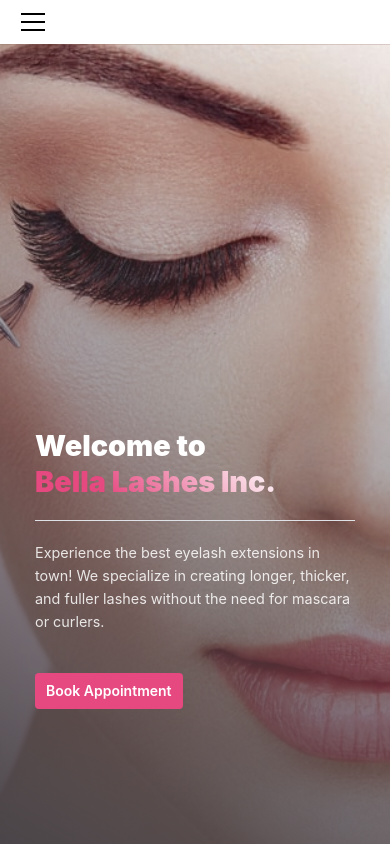
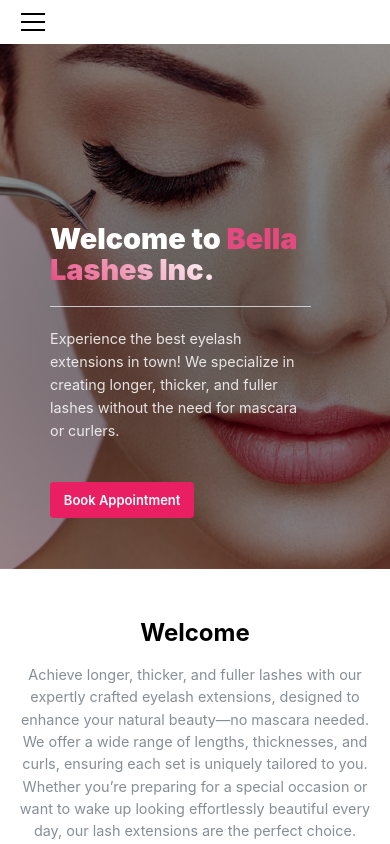
Before and after one commit to bella77-69/booking-app, a React (Vite) app in the folder client/: page / in a window 390 px wide. Shown: the top 844 px of the page. Built offline with nearby package versions, Linux system fonts and the light colour scheme.

Commit message:
finshed with styling on the Hero component

```diff
--- a/client/src/components/Hero/Hero.jsx
+++ b/client/src/components/Hero/Hero.jsx
@@ -7,7 +7,7 @@
       <Container size="lg">
         <div className={classes.inner}>
           <div className={classes.content}>
-            <Title className={classes.title}>
+            <Title className={classes.title} order={1}>
               Welcome to{" "}
               <Text component="span" variant="filled" color="pink" inherit>
                 Bella {" "}
@@ -19,10 +19,11 @@
                 gradient={{ from: "pink", to: "white" }}
               >
                 Lashes Inc.
-              </Text>{" "}
+              </Text>
             </Title>
+
+            <Text size="lg" className={classes.description} mt={20}>
             <Divider my="lg" />
-            <Text size="lg" className={classes.description} mt={20}>
               Experience the best eyelash extensions in town! We specialize in
               creating longer, thicker, and fuller lashes without the need for
               mascara or curlers.
@@ -33,8 +34,8 @@
               size="sm"
               className={classes.control}
               mt={40}
-               component="a"
-          href="/login"
+              component="a"
+              href="/login"
             >
               Book Appointment
             </Button>
--- a/client/src/components/Hero/Hero.module.css
+++ b/client/src/components/Hero/Hero.module.css
@@ -1,118 +1,143 @@
+:root {
+  --color-background-dark: rgba(0, 0, 0, 0.6);
+  --color-background-light: rgba(0, 0, 0, 0.4);
+}
+
 .hero {
   background-size: cover;
   background-position: center center;
-  background-image: linear-gradient(210deg, rgba(130, 201, 30, 0) 0%, #4a4549 95%),
+  background-image: radial-gradient(
+      circle,
+      var(--color-background-dark),
+      var(--color-background-light)
+    ),
     url(../../assets/images/main.jpg);
-  /* background-image: radial-gradient(circle, rgba(0, 0, 0, 0.4), rgba(0, 0, 0, 0.6)),
-    url(../../assets/images/main.jpg); */
-  padding-top: calc(var(--mantine-spacing-xl) * 10);
-  padding-bottom: calc(var(--mantine-spacing-xl) * 4);
+  color: var(--mantine-color-white);
+  padding-top: 8vh;
+  padding-bottom: 8vh;
+  /* min-height: 100vh; */
+
+  @media (max-width: 425px) {
+    padding-top: 6vh;
+    padding-bottom: 6vh;
+    min-height: auto;
+  }
+
+  @media (min-width: 426px) {
+    padding-top: 12vh;
+    padding-bottom: 8vh;
+    /* min-height: 100vh; */
+  }
 }
+
 
 .inner {
   display: flex;
   justify-content: space-between;
+  align-items: center;
   max-width: 1800px;
   margin: 0 auto;
+  padding-top: calc(var(--mantine-spacing-xl) * 2);
 
   @media (max-width: 1024px) {
-    max-width: 70%;
+    max-width: 80%;
   }
 
   @media (max-width: 768px) {
     flex-direction: column;
-    align-items: center;
-    max-width: 65%;
+    max-width: 90%;
   }
 
-  @media (max-width: 480px) {
-    max-width: 100%;
+  @media (min-width: 1024px) {
+    margin-left: 7rem;
   }
+
+  @media (min-width: 1440px) {
+    margin-left: 0rem;
 }
+}
+.content {
+  max-width: 85%;
+  padding-top: calc(var(--mantine-spacing-xl) * 1);
 
-.content {
-  padding-top: calc(var(--mantine-spacing-xl) * 2);
-  padding-bottom: calc(var(--mantine-spacing-xl) * 2);
-  margin-right: calc(var(--mantine-spacing-xl) * 3);
-
-
-  @media (max-width: 768px) {
-    max-width: 100%;
-    margin-right: 0;
+  @media (max-width: 425px) {
+    max-width: 90%;
+    margin-top: 2rem;
   }
 }
 
 .title {
   color: var(--mantine-color-white);
-  font-family: Greycliff CF, var(--mantine-font-family);
+  font-family: 'Greycliff CF', var(--mantine-font-family);
   font-weight: 900;
-  line-height: 1.05;
-  max-width: 400px;
-  font-size: 3.5rem;
+  line-height: 1.1;
+  max-width: 300px;
+  font-size: 3rem;
 
   @media (max-width: 1024px) {
-    font-size: 2.8rem;
-    line-height: 1.15;
+    font-size: 2.5rem;
   }
 
   @media (max-width: 768px) {
-    font-size: 2.2rem;
-    line-height: 1.2;
-    max-width: 300px;
+    font-size: 2rem;
   }
 
   @media (max-width: 480px) {
     font-size: 1.8rem;
-    line-height: 1.25;
-    max-width: 247px;
+    max-width: 400px;
   }
 }
 
 .description {
   color: var(--mantine-color-white);
   opacity: 0.85;
-  max-width: 600px;
+  max-width: 400px;
   margin-top: 20px;
+  font-size: 1.1rem;
 
   @media (max-width: 1024px) {
-    font-size: 1.1rem;
+    font-size: 1rem;
   }
 
   @media (max-width: 768px) {
     font-size: 1rem;
-    max-width: 80%;
+    max-width: 60%;
   }
 
   @media (max-width: 480px) {
     font-size: 0.9rem;
-    max-width: 320px;
+    max-width: 90%;
   }
 }
 
-
 .control {
-  padding-left: 20px;
-  padding-right: 20px;
-  font-family: Greycliff CF, var(--mantine-font-family);
-  font-size: 16px;
+  padding: 0.5rem 1.5rem;
+  font-family: 'Greycliff CF', var(--mantine-font-family);
+  font-size: 1rem;
   transition: background-color 0.3s ease, transform 0.3s ease;
   color: var(--mantine-color-white);
+  background-color: #e91e63;
+  border-radius: 4px;
+  margin-top: 20px;
+  display: inline-block;
+
+  &:hover,
+  &:focus {
+    background-color: #d81b60;
+    transform: scale(1.05);
+  }
 
   @media (max-width: 1024px) {
-    padding-left: 16px;
-    padding-right: 16px;
+    font-size: 15px;
   }
 
   @media (max-width: 768px) {
-    width: auto;
-    padding-left: 12px;
-    padding-right: 12px;
+    padding: 0.5rem 1rem;
+    font-size: 14px;
   }
 
   @media (max-width: 480px) {
-    width: auto;
-    font-size: 14px;
-    padding-left: 10px;
-    padding-right: 10px;
+    font-size: 13px;
+    padding: 0.4rem 0.8rem;
   }
 }
```
